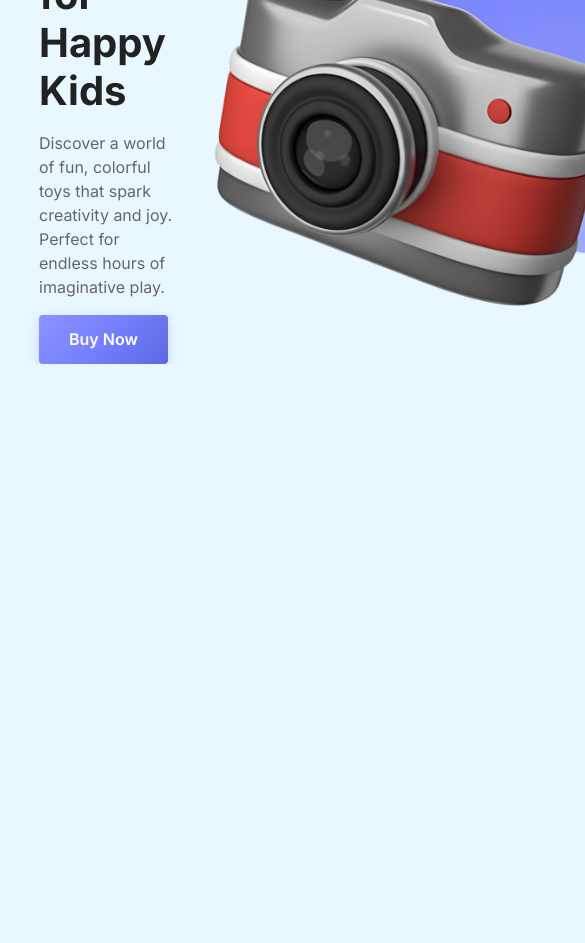
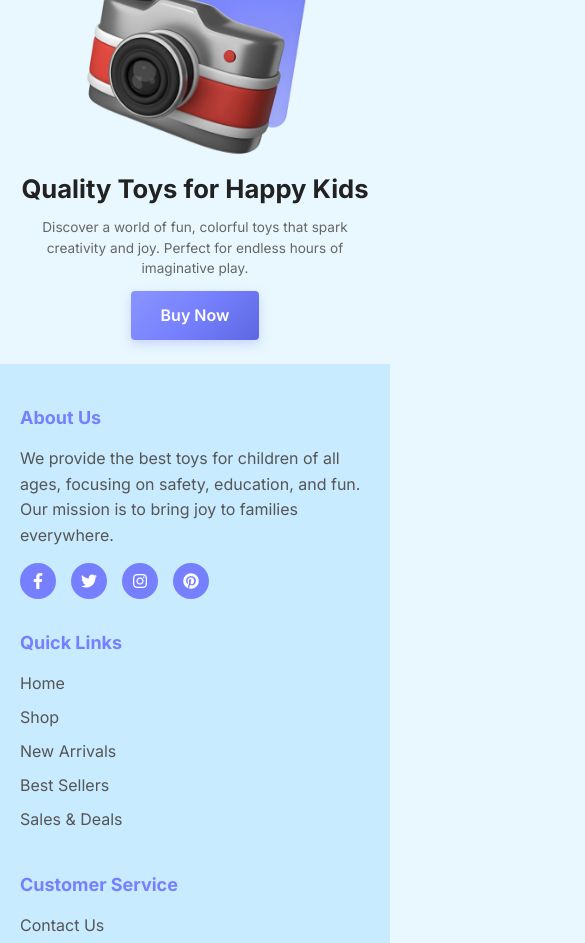
Before and after one commit to Tahmied/toytopia, a React (Vite) app: page / in a window 390 px wide. Shown: the part 8200-9143 px from the top of the page, 585 px wide, since content can reach past the window. Before the commit the page ends 8564 px from the top, so only its background shows below. Built offline with nearby package versions, Linux system fonts and the light colour scheme.

Commit message:
- completed footer.

```diff
--- a/src/Components/Footer.jsx
+++ b/src/Components/Footer.jsx
@@ -3,104 +3,48 @@ const Footer = () => {
     return (
         <>
             <footer className="footer">
-                <div className="container">
-                    <div className="footer-content">
+                <div className="footer-container">
                     <div className="footer-section">
-                            <div className="footer-logo">
-                                <a href="#" className="logo">
-                                    <i className="fas fa-robot"></i>
-                                    ToyTopia
-                                </a>
-                                <p className="footer-description">
-                                    Bringing joy and creativity to children worldwide with our premium collection of educational and fun toys.
-                                </p>
+                        <h3>About Us</h3>
+                        <p>We provide the best toys for children of all ages, focusing on safety, education, and fun. Our mission is to bring joy to families everywhere.</p>
                         <div className="social-links">
-                                    <a href="#" className="social-link">
-                                        <i className="fab fa-facebook-f"></i>
-                                    </a>
-                                    <a href="#" className="social-link">
-                                        <i className="fab fa-twitter"></i>
-                                    </a>
-                                    <a href="#" className="social-link">
-                                        <i className="fab fa-instagram"></i>
-                                    </a>
-                                    <a href="#" className="social-link">
-                                        <i className="fab fa-pinterest"></i>
-                                    </a>
-                                </div>
+                            <a href="#"><i className="fab fa-facebook-f"></i></a>
+                            <a href="#"><i className="fab fa-twitter"></i></a>
+                            <a href="#"><i className="fab fa-instagram"></i></a>
+                            <a href="#"><i className="fab fa-pinterest"></i></a>
                         </div>
                     </div>
 
                     <div className="footer-section">
-                            <h3 className="footer-title">Quick Links</h3>
-                            <ul className="footer-links">
-                                <li><a href="#">All Toys</a></li>
+                        <h3>Quick Links</h3>
+                        <ul>
+                            <li><a href="#">Home</a></li>
+                            <li><a href="#">Shop</a></li>
                             <li><a href="#">New Arrivals</a></li>
                             <li><a href="#">Best Sellers</a></li>
-                                <li><a href="#">On Sale</a></li>
-                                <li><a href="#">Educational Toys</a></li>
+                            <li><a href="#">Sales & Deals</a></li>
                         </ul>
                     </div>
 
                     <div className="footer-section">
-                            <h3 className="footer-title">Categories</h3>
-                            <ul className="footer-links">
-                                <li><a href="#">Building Blocks</a></li>
-                                <li><a href="#">Puzzles</a></li>
-                                <li><a href="#">Art & Craft</a></li>
-                                <li><a href="#">STEM Toys</a></li>
-                                <li><a href="#">Outdoor Play</a></li>
-                            </ul>
-                        </div>
-
-                        <div className="footer-section">
-                            <h3 className="footer-title">Support</h3>
-                            <ul className="footer-links">
+                        <h3>Customer Service</h3>
+                        <ul>
                             <li><a href="#">Contact Us</a></li>
                             <li><a href="#">Shipping Info</a></li>
-                                <li><a href="#">Returns</a></li>
-                                <li><a href="#">Size Guide</a></li>
-                                <li><a href="#">FAQs</a></li>
+                            <li><a href="#">Returns & Exchanges</a></li>
+                            <li><a href="#">FAQ</a></li>
+                            <li><a href="#">Privacy Policy</a></li>
                         </ul>
-                        </div>
-
-                        <div className="footer-section">
-                            <h3 className="footer-title">Contact Info</h3>
-                            <div className="contact-info">
-                                <div className="contact-item">
-                                    <i className="fas fa-map-marker-alt"></i>
-                                    <span>123 Play Street, Toy City, TC 12345</span>
-                                </div>
-                                <div className="contact-item">
-                                    <i className="fas fa-phone"></i>
-                                    <span>+1 (555) 123-TOYS</span>
-                                </div>
-                                <div className="contact-item">
-                                    <i className="fas fa-envelope"></i>
-                                    <span>hello@toyland.com</span>
-                                </div>
-                            </div>
-                            <div className="newsletter">
-                                <h4>Stay Updated</h4>
-                                <div className="newsletter-form">
-                                    <input type="email" placeholder="Your email address" />
-                                    <button className="btn-subscribe">
-                                        <i className="fas fa-paper-plane"></i>
-                                    </button>
-                                </div>
-                            </div>
                     </div>
                 </div>
 
                 <div className="footer-bottom">
-                        <div className="footer-bottom-content">
-                            <p>&copy; 2024 ToyLand. All rights reserved.</p>
-                            <div className="footer-bottom-links">
-                                <a href="#">Privacy Policy</a>
-                                <a href="#">Terms of Service</a>
-                                <a href="#">Cookie Policy</a>
-                            </div>
-                        </div>
+                    <p>&copy; 2025 ToyStore. All rights reserved by Tahmied.</p>
+                    <div className="payment-methods">
+                        <i className="fab fa-cc-visa"></i>
+                        <i className="fab fa-cc-mastercard"></i>
+                        <i className="fab fa-cc-paypal"></i>
+                        <i className="fab fa-cc-apple-pay"></i>
                     </div>
                 </div>
             </footer>
--- a/src/Components/Homepage/Besttoys.jsx
+++ b/src/Components/Homepage/Besttoys.jsx
@@ -4,6 +4,7 @@ const Besttoys = () => {
 
     return (
         <div className="best-toys-slide">
+            <div className="best-toys-container">
                 <div className="slide-two-left">
                     <div className="slide-two-toy-img-container"><img src="/assets/zeep.png" alt="" className="slide-toy-item" /></div>
                     <div className="slide-two-toy-img-container"><img src="https://rokbucket.rokomari.io/ProductNew20190903/260X372/Puzzle_Game_Rubiks_Cube_1Pieces-Non_Brand-7f93a-411106.png" alt="" className="slide-toy-item" /></div>
@@ -26,6 +27,8 @@ const Besttoys = () => {
                     <Buttons text={`View Our Toys`}></Buttons>
                 </div>
             </div>
+
+        </div>
     );
 };
 
--- a/src/Components/Homepage/Slider.jsx
+++ b/src/Components/Homepage/Slider.jsx
@@ -12,7 +12,7 @@ const SliderSection = () => {
         arrows: false,
         autoplay: true,
         pauseOnHover: true,
-        autoplaySpeed: 3000
+        autoplaySpeed: 1500
     };
     return (
 
--- a/src/Components/Root.jsx
+++ b/src/Components/Root.jsx
@@ -1,4 +1,5 @@
 import { Outlet, useNavigation } from "react-router";
+import Footer from "./Footer";
 import Header from "./Header";
 import Loader from "./Loading";
 
@@ -13,7 +14,7 @@ const Root = () => {
                     navigation.state === 'loading' ? <Loader></Loader> : <Outlet></Outlet>
                 }
             </div>
-            {/* footer will be here */}
+        <Footer></Footer>
         </>
     );
 };
--- a/src/index.css
+++ b/src/index.css
@@ -716,6 +716,12 @@ body.no-scroll {
 }
 
 .best-toys-slide {
+    background-color: #c8ebff;
+    padding-top: 1rem;
+    padding-bottom: 1rem;
+}
+
+.best-toys-container {
     display: flex;
     justify-content: space-between;
     align-items: center;
@@ -818,7 +824,7 @@ body.no-scroll {
 }
 
 @media (max-width: 768px) {
-    .best-toys-slide {
+    .best-toys-container {
         flex-direction: column;
         gap: 2rem;
         padding: 1rem;
@@ -1065,32 +1071,42 @@ body.no-scroll {
 }
 
 /* creative section two */
-
-.creative-two {}
+.creative-two {
+    padding: 5rem 1rem;
+}
 
 .creative-two-container {
     max-width: 1300px;
     margin: 0 auto;
     display: flex;
-    justify-content: space-evenly;
+    justify-content: space-between;
     align-items: center;
-    width: 80%;
+    width: 90%;
+    gap: 2rem;
 }
 
 .creative-left {
     display: flex;
-    justify-content: space-evenly;
+    justify-content: center;
     align-items: flex-start;
     flex-direction: column;
     gap: 1rem;
+    flex: 1;
+}
+
+.creative-right {
+    flex: 1;
+    display: flex;
+    justify-content: center;
 }
 
 .creative-right-img {
-    max-width: 500px;
+    max-width: 100%;
+    height: auto;
 }
 
 .creative-title {
-    font-size: 2.5em;
+    font-size: clamp(1.8rem, 4vw, 2.5rem);
     font-weight: 700;
     line-height: 1.2;
     color: #222;
@@ -1099,6 +1115,194 @@ body.no-scroll {
 
 .creative-desc {
     color: #666;
-    font-size: 1em;
-    max-width: 350px;
+    font-size: clamp(0.9rem, 2vw, 1rem);
+    max-width: 100%;
 }
+
+@media screen and (max-width: 768px) {
+    .creative-two-container {
+        flex-direction: column;
+        text-align: center;
+        gap: 1.5rem;
+        width: 95%;
+    }
+
+    .creative-left {
+        align-items: center;
+        gap: 0.8rem;
+    }
+
+    .creative-right {
+        order: -1;
+    }
+
+    .creative-right-img {
+        max-width: 300px;
+    }
+
+    .creative-desc {
+        max-width: 400px;
+    }
+}
+
+@media screen and (max-width: 480px) {
+    .creative-two {
+        padding: 1.5rem 1rem;
+    }
+
+    .creative-two-container {
+        gap: 1rem;
+        width: 100%;
+    }
+
+    .creative-right-img {
+        max-width: 250px;
+    }
+
+    .creative-title {
+        font-size: 1.6rem;
+    }
+
+    .creative-desc {
+        font-size: 0.85rem;
+        max-width: 320px;
+    }
+}
+
+@media screen and (max-width: 320px) {
+    .creative-two {
+        padding: 1rem 0.5rem;
+    }
+
+    .creative-right-img {
+        max-width: 200px;
+    }
+
+    .creative-title {
+        font-size: 1.4rem;
+    }
+
+    .creative-desc {
+        font-size: 0.8rem;
+        max-width: 280px;
+    }
+}
+
+/* footer */
+
+.footer {
+    background-color: #c8ebff;
+    padding: 40px 20px 20px;
+    color: #333;
+}
+
+.footer-container {
+    max-width: 1200px;
+    margin: 0 auto;
+    display: flex;
+    flex-wrap: wrap;
+    justify-content: space-between;
+}
+
+.footer-section {
+    flex: 1;
+    min-width: 200px;
+    margin-bottom: 30px;
+    padding-right: 20px;
+}
+
+.footer-section h3 {
+    color: #7680fe;
+    margin-bottom: 15px;
+    font-size: 18px;
+    font-weight: 700;
+}
+
+.footer-section ul {
+    list-style: none;
+}
+
+.footer-section ul li {
+    margin-bottom: 10px;
+}
+
+.footer-section a {
+    text-decoration: none;
+    color: #555;
+    transition: color 0.3s;
+}
+
+.footer-section a:hover {
+    color: #7680fe;
+}
+
+.footer-section p {
+    line-height: 1.6;
+    color: #555;
+}
+
+.social-links {
+    display: flex;
+    gap: 15px;
+    margin-top: 15px;
+}
+
+.social-links a {
+    display: inline-block;
+    width: 36px;
+    height: 36px;
+    background-color: #7680fe;
+    border-radius: 50%;
+    color: white;
+    text-align: center;
+    line-height: 36px;
+    transition: transform 0.3s;
+}
+
+.social-links a:hover {
+    transform: translateY(-3px);
+    color: white;
+}
+
+.footer-bottom {
+    max-width: 1200px;
+    margin: 0 auto;
+    padding-top: 20px;
+    border-top: 1px solid rgba(118, 128, 254, 0.2);
+    display: flex;
+    flex-wrap: wrap;
+    justify-content: space-between;
+    align-items: center;
+}
+
+.footer-bottom p {
+    color: #555;
+    font-size: 14px;
+}
+
+.payment-methods {
+    display: flex;
+    gap: 10px;
+    margin-top: 10px;
+}
+
+.payment-methods i {
+    font-size: 24px;
+    color: #555;
+}
+
+@media (max-width: 768px) {
+    .footer-section {
+        flex: 100%;
+        padding-right: 0;
+    }
+
+    .footer-bottom {
+        flex-direction: column;
+        text-align: center;
+    }
+
+    .payment-methods {
+        margin-top: 15px;
+    }
+}
```
Lines whose indentation alone changed are shown as unchanged.
